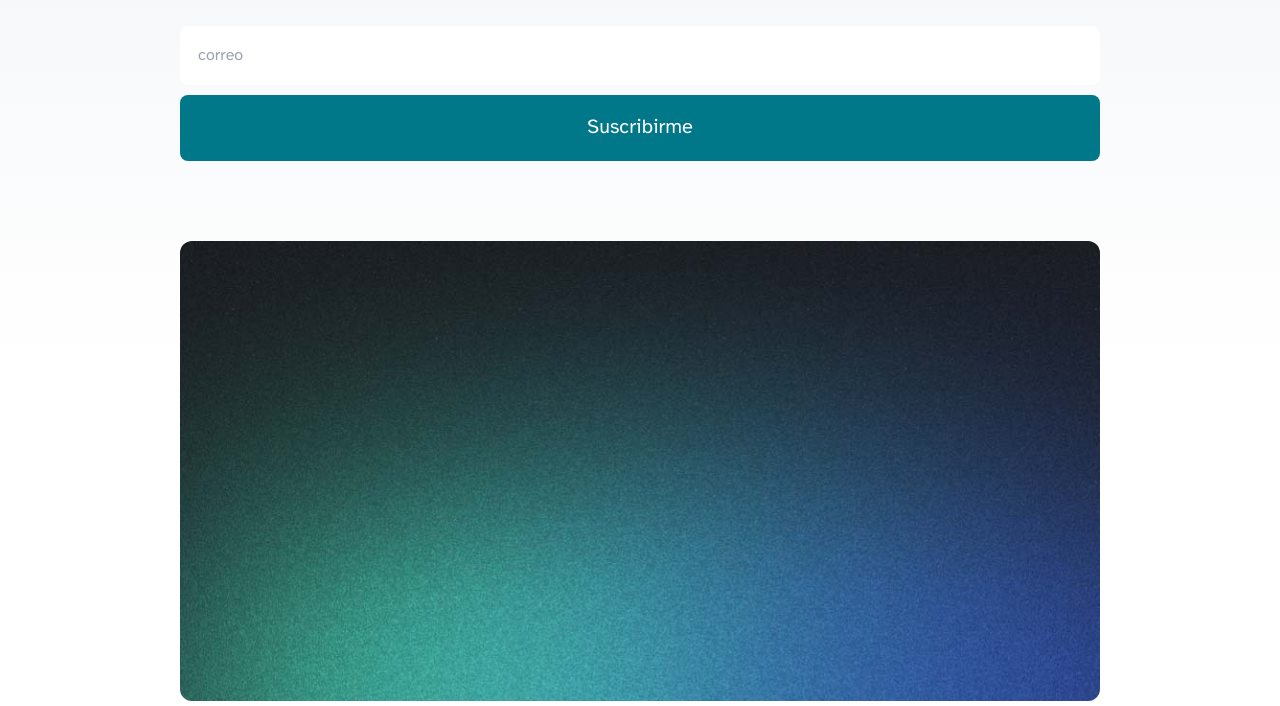
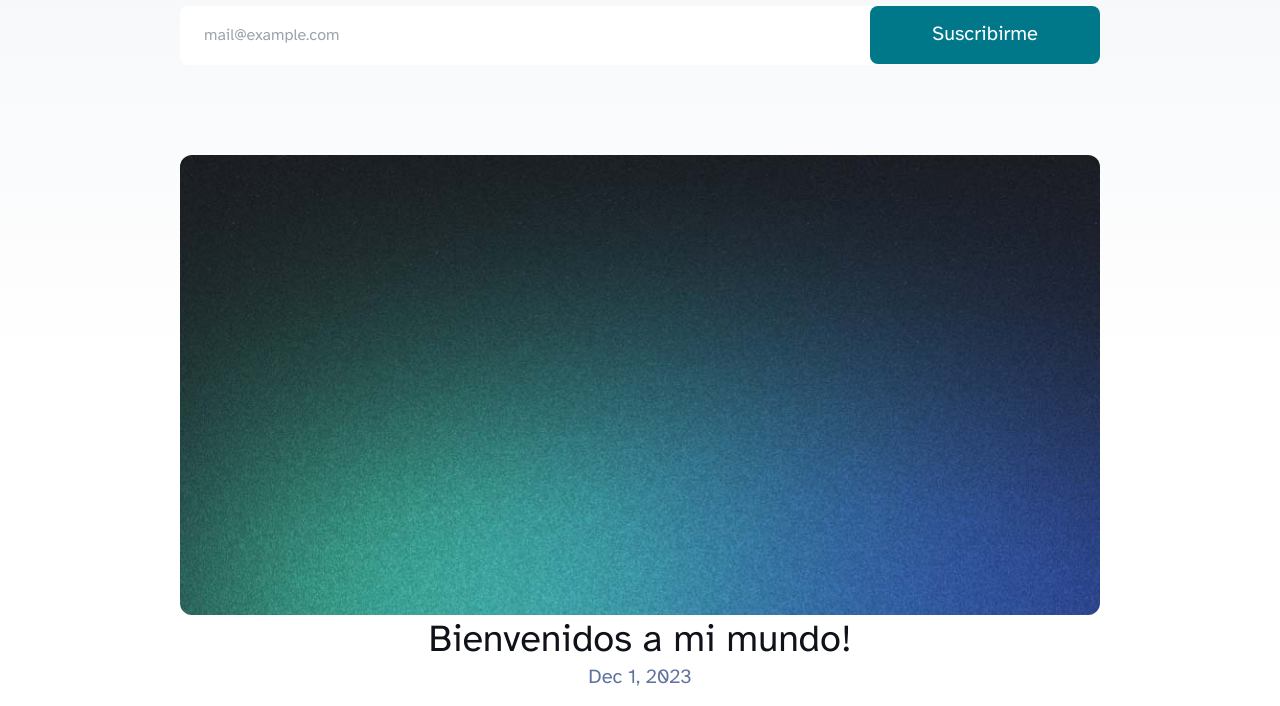
Before and after one commit to maoacr/blog.maoacr.com, an Astro site: page / in a window 1280 px wide. Shown: the part 232-938 px from the top of the page. Built offline with nearby package versions, Linux system fonts and the light colour scheme; Astro itself is replaced by a stand-in of ours.

Commit message:
email register ready

```diff
--- a/public/insertNewSubscriber.js
+++ b/public/insertNewSubscriber.js
@@ -6,12 +6,13 @@ document
 
 async function insertNewSubscriber(e) {
   e.preventDefault();
-  console.log("Me hicieron click");
   let subscriberMail = document.getElementById("inputEmail");
-  const { data, error } = await supabase
-    .from("users")
-    .insert([{ email: subscriberMail.value }])
-    .select();
-  subscriberMail.value = "";
-  console.log(data, error);
+
+  if (!subscriberMail) {
+    const { data, error } = await supabase
+      .from("users")
+      .insert([{ email: subscriberMail.value }])
+      .select();
+    subscriberMail.value = "";
+  }
 }
--- a/src/components/SubscriptionForm.astro
+++ b/src/components/SubscriptionForm.astro
@@ -1,14 +1,17 @@
 ---
 
 ---
-<form id="subscriptionForm" >
+<section>
   <h4>Suscríbete a mis historias!</h4>
   <p>Te enviaré un correo unicamente cuando tenga una nueva historia que contarte.</p>
-  <label for="inputEmail">
-    <input class="w-full" placeholder="correo" type="email" id="inputEmail" name="email" required>
-  </label>
-  <button type="submit" id="sendNewSubscriptionForm">Suscribirme</button>
-</form>
+
+  <form id="subscriptionForm" class="sm:relative">
+    <label for="inputEmail">
+      <input class="w-full  px-6 py-4" placeholder="mail@example.com" type="email" id="inputEmail" name="email" required>
+    </label>
+    <button class=" rounded-lg border-none text-white w-full px-6 py-4 sm:absolute sm:w-1/4 sm:right-0 sm:py-3" type="submit" id="sendNewSubscriptionForm">Suscribirme</button>
+  </form>
+</section>
 
 <script src="../../public/insertNewSubscriber.js"></script>
 
@@ -19,21 +22,18 @@
     display: flex;
     flex-direction: column;
   }
-    label{
+  label{
     width: 100%;
     margin-bottom: 10px;
   }
   input {
     border: none;
     border-radius: 8px;
-    padding: 16px 18px;
+    &:focus {
+      outline-color: var(--accent-dark);
+    }
   }
   button {
     background-color: var(--accent-dark);
-    padding: 16px 18px;
-    border-radius: 8px;
-    border: none;
-    color: white;
-    width: 100%;
 }
 </style>
--- a/src/layouts/BlogPost.astro
+++ b/src/layouts/BlogPost.astro
@@ -4,6 +4,7 @@ import BaseHead from '../components/BaseHead.astro';
 import Header from '../components/Header.astro';
 import Footer from '../components/Footer.astro';
 import FormattedDate from '../components/FormattedDate.astro';
+import SubscriptionForm from '../components/SubscriptionForm.astro';
 
 type Props = CollectionEntry<'blog'>['data'];
 
@@ -62,7 +63,7 @@ const { title, description, pubDate, updatedDate, heroImage } = Astro.props;
 					{heroImage && <img width={1020} height={510} src={heroImage} alt="" />}
 				</div>
 				<div class="prose">
-					<div class="title">
+						<div class="title">
 						<div class="date">
 							<FormattedDate date={pubDate} />
 							{
```
